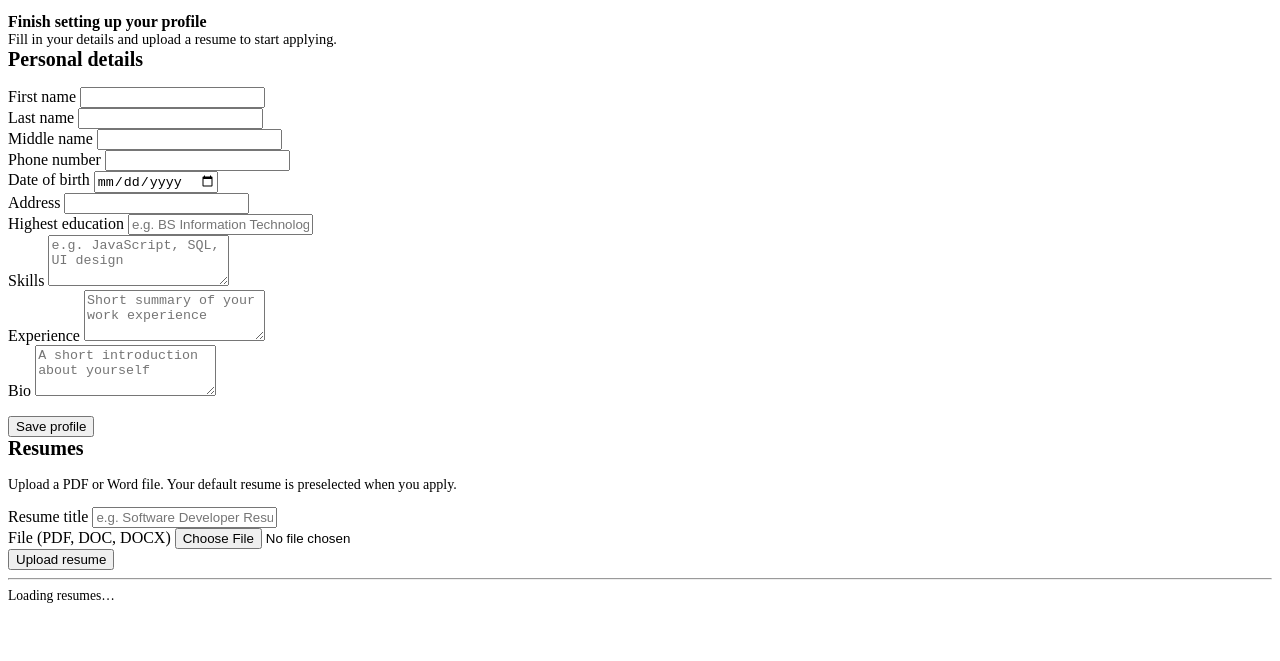
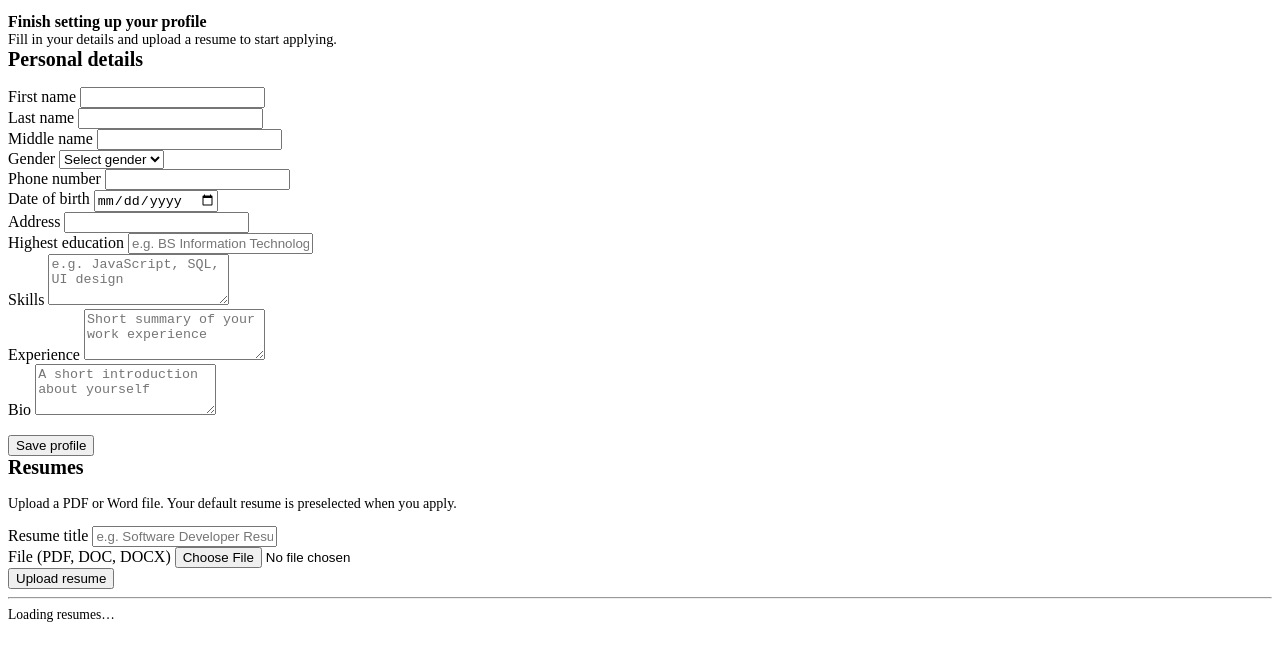
Before and after one commit to sandaramangubat22/cuteko, a website with bundled scripts: page profile.html in a window 1280 px wide. Shown: the part 101-762 px from the top of the page. Built offline with nearby package versions, Linux system fonts and the light colour scheme; a script that the page names is missing.

Commit message:
Add gender field to job seeker profile
Adds a Male/Female dropdown to the personal details form, saves it to
job_seekers.gender, and updates the schema and ERD docs to match.

```diff
--- a/assets/js/pages/profile.js
+++ b/assets/js/pages/profile.js
@@ -19,7 +19,7 @@ if (me) {
 
   if (seeker) {
     for (const key of [
-      "first_name", "last_name", "middle_name", "phone_number",
+      "first_name", "last_name", "middle_name", "gender", "phone_number",
       "date_of_birth", "address", "education", "skills", "experience", "bio",
     ]) {
       if (form[key]) form[key].value = seeker[key] || "";
@@ -46,6 +46,7 @@ if (me) {
       first_name: form.first_name.value.trim(),
       last_name: form.last_name.value.trim(),
       middle_name: form.middle_name.value.trim() || null,
+      gender: form.gender.value || null,
       phone_number: form.phone_number.value.trim(),
       address: form.address.value.trim(),
       date_of_birth: form.date_of_birth.value || null,
--- a/profile.html
+++ b/profile.html
@@ -37,9 +37,19 @@
               <input id="last_name" name="last_name" type="text" required>
             </div>
           </div>
-          <div class="field">
-            <label for="middle_name">Middle name</label>
-            <input id="middle_name" name="middle_name" type="text">
+          <div class="form-row">
+            <div class="field">
+              <label for="middle_name">Middle name</label>
+              <input id="middle_name" name="middle_name" type="text">
+            </div>
+            <div class="field">
+              <label for="gender">Gender</label>
+              <select id="gender" name="gender">
+                <option value="">Select gender</option>
+                <option value="male">Male</option>
+                <option value="female">Female</option>
+              </select>
+            </div>
           </div>
           <div class="form-row">
             <div class="field">
```
Also changed, not shown: 3 other files.
